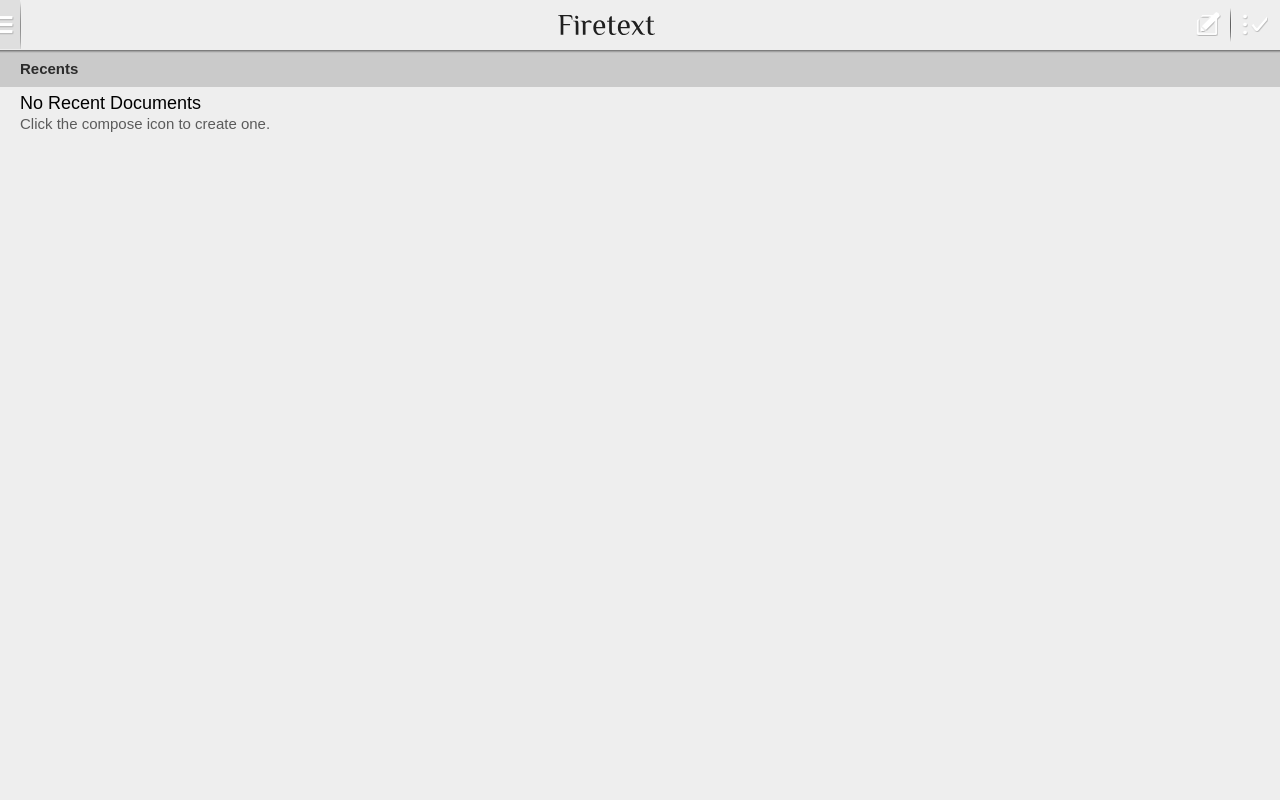
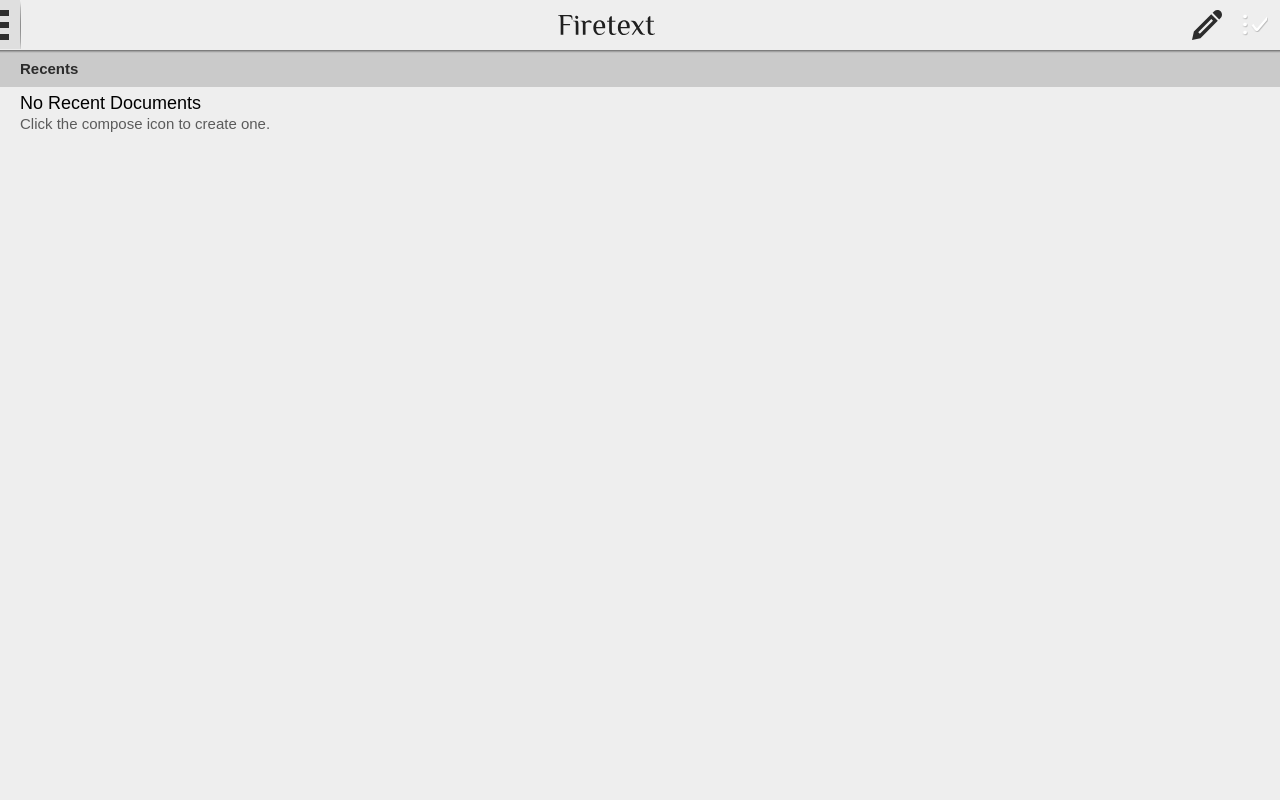
Before and after one commit to codexa/firetext, a PHP site: page / in a window 1280 px wide. Run offline with PHP 8.4, Linux system fonts and the light colour scheme.

Commit message:
Add new icons

```diff
--- a/style/bb/headers.css
+++ b/style/bb/headers.css
@@ -106,7 +106,6 @@ section > header:first-child menu[type="toolbar"] button {
 
 section > header:first-child menu[type="toolbar"] a:last-child,
 section > header:first-child menu[type="toolbar"] button:last-child {
-  background: url(headers/images/ui/separator.png) no-repeat left center;
   margin-left: -0.2rem;
   z-index: 1;
 }
@@ -180,7 +179,8 @@ section > header:first-child .icon.icon-add {
 }
 
 section > header:first-child .icon.icon-compose {
-  background-image: url(headers/images/icons/compose.png);
+  background-image: url(headers/images/icons/compose.svg);
+  background-size: auto 30px;
 }
 
 section > header:first-child .icon.icon-edit {
@@ -200,7 +200,8 @@ section > header:first-child .icon.icon-back {
 }
 
 section > header:first-child .icon.icon-menu {
-  background-image: url(headers/images/icons/menu.png);
+  background-image: url(headers/images/icons/menu.svg);
+  background-size: auto 30px;
 }
 
 section > header:first-child .icon.icon-user {
@@ -303,8 +304,7 @@ section.skin-dark > header:first-child > button .icon:after,
 section.skin-dark > header:first-child menu[type="toolbar"] a:last-child,
 .skin-dark section > header:first-child menu[type="toolbar"] a:last-child,
 section.skin-dark > header:first-child menu[type="toolbar"] button:last-child,
-.skin-dark section > header:first-child menu[type="toolbar"] button:last-child {
-  background-image: url(headers/images/ui/dark/separator.png);
+.skin-dark section > header:first-child menu[type="toolbar"] button:last-child {;
 }
 
 section.skin-dark > header,
@@ -339,7 +339,6 @@ section.skin-organic > header:first-child menu[type="toolbar"] a:last-child,
 .skin-organic section > header:first-child menu[type="toolbar"] a:last-child,
 section.skin-organic > header:first-child menu[type="toolbar"] button:last-child,
 .skin-organic section > header:first-child menu[type="toolbar"] button:last-child {
-  background-image: url(headers/images/ui/organic/separator.png);
 }
 
 section.skin-organic > header,
```
Also changed, not shown: style/bb/action_menu/images/ui/gradient.png (deleted), style/bb/action_menu/images/ui/pattern.png (deleted), style/bb/headers/images/icons/compose.svg (added), style/bb/headers/images/icons/menu.png (deleted), style/bb/headers/images/icons/menu.svg (added), style/bb/headers/images/ui/organic/separator.png (deleted), style/bb/headers/images/ui/separator-large.png (deleted), style/bb/headers/images/ui/separator.png (deleted), style/icons/navic/createic.svg (added), style/icons/navic/menu.png (deleted), style/icons/navic/menu.svg (added).
